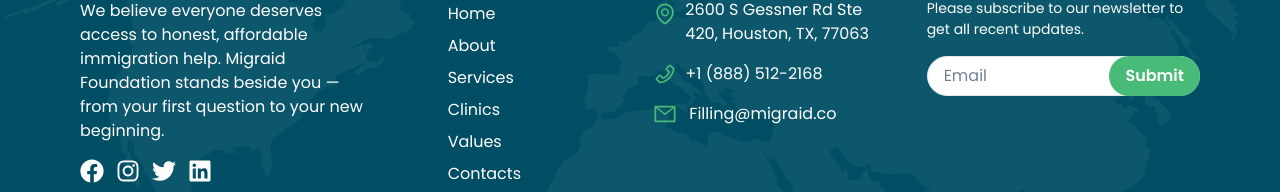
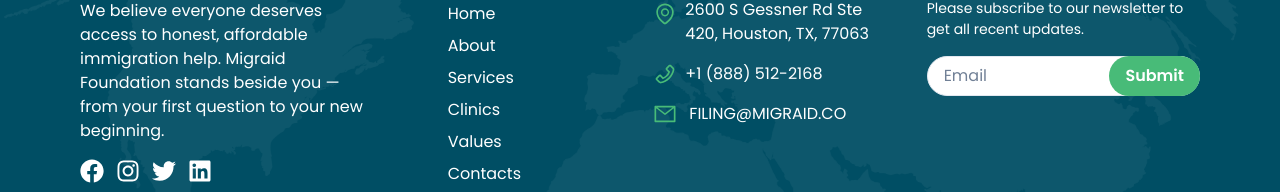
Before and after one commit to ahsansajid25324/Migraid, a React (Create React App) app: page /about in a window 1280 px wide. Shown: the part 2314-2506 px from the top of the page. Built offline with nearby package versions, Linux system fonts and the light colour scheme.

Commit message:
change name

```diff
--- a/src/Components/Pages/Footer.jsx
+++ b/src/Components/Pages/Footer.jsx
@@ -119,7 +119,7 @@ const Footer = () => {
           </Flex>
           <Flex align="center" mt={4}>
             <Icon as={AiOutlineMail} boxSize="6" mr="3" color="green.400" />
-            <Text fontSize="16px">Filling@migraid.co</Text>
+            <Text fontSize="16px">FILING@MIGRAID.CO</Text>
           </Flex>
         </Box>
 
```
